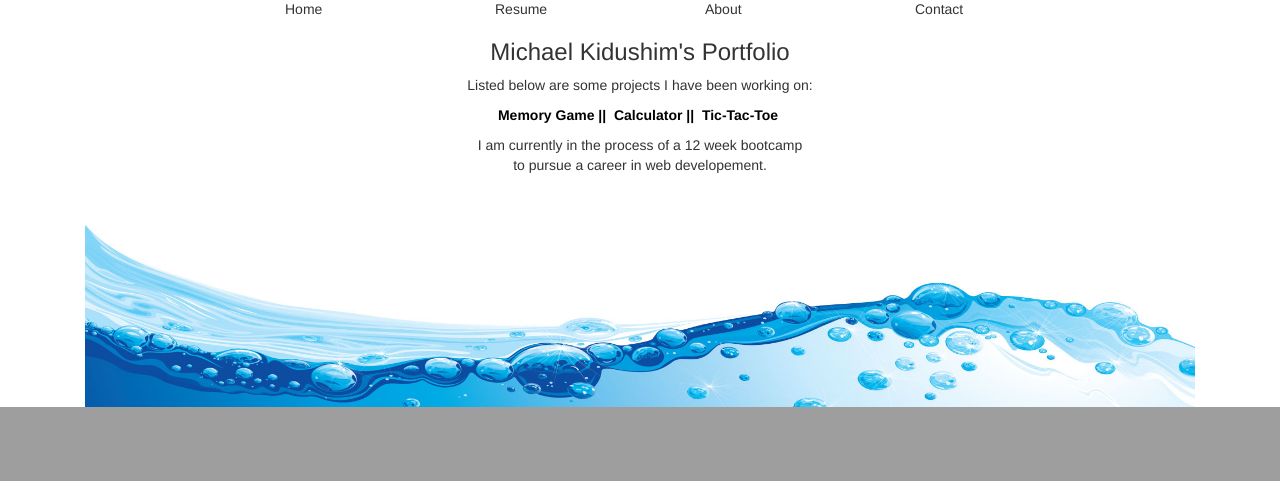
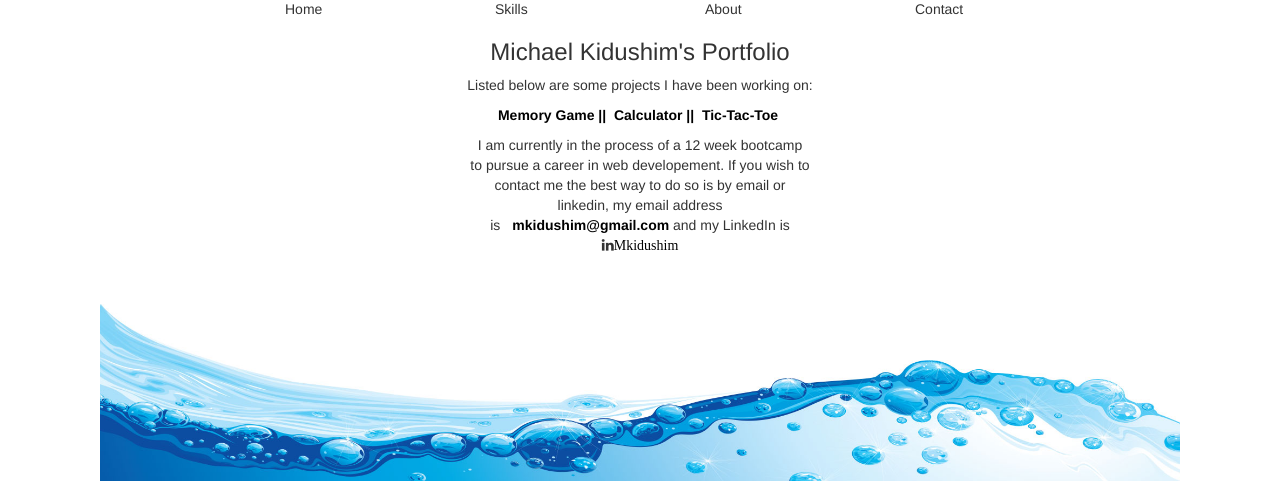
Before and after one commit to mkidushim/portfolio, a PHP site: page / in a window 1280 px wide. Shown: the part 834-1315 px from the top of the page. Before the commit the page ends 1241 px from the top, so only its background shows below. Run offline with PHP 8.4, Linux system fonts and the light colour scheme; some libraries are stand-ins or nearby versions.

Commit message:
Finished .1 .2

```diff
--- a/home.html
+++ b/home.html
@@ -15,5 +15,5 @@
             <a href="http://mkidushim.github.io/tic-tac-toe/"><img class="screen_shot tic-tac-toe" src="images/tic-tac-toe.png"></a>
         </li>
     </ol>
-    <p class="info4 col-xs-12 col-md-4 col-md-offset-4 text-center">I am currently in the process of a 12 week bootcamp to pursue a career in web developement.</p>
+    <p class="info4 col-xs-12 col-md-4 col-md-offset-4 text-center">I am currently in the process of a 12 week bootcamp to pursue a career in web developement.  If you wish to contact me the best way to do so is by email or linkedin, my email address is<span id="email"></span> and LinkedIn is <span class="fa fa-linkedin"></span><a href="https://www.linkedin.com/in/mkidushim">Mkidushim</a></p>
 </div>
--- a/index.html
+++ b/index.html
@@ -18,7 +18,7 @@
         <nav>
             <ul class="nav">
                 <li class="home col-xs-1 col-sm-2 col-sm-offset-2 col-md-2 col-lg-2 col-lg-offset-2">Home</li>
-                <li class="skills col-xs-2 col-sm-2 col-md-2 col-lg-2">Resume</li>
+                <li class="skills col-xs-2 col-sm-2 col-md-2 col-lg-2">Skills</li>
                 <li class="about col-xs-1 col-sm-2 col-md-2 col-lg-2">About</li>
                 <li class="contact col-xs-1 col-sm-2 col-md-2 col-lg-2">Contact</li>
             </ul>
@@ -42,11 +42,13 @@
                     <a href="http://mkidushim.github.io/tic-tac-toe/"><img class="screen_shot tic-tac-toe" src="images/tic-tac-toe.png"></a>
                 </li>
             </ol>
-            <p class="info4 col-xs-12 col-md-4 col-md-offset-4 text-center">I am currently in the process of a 12 week bootcamp to pursue a career in web developement.</p>
+           <p class="info4 col-xs-12 col-md-4 col-md-offset-4 text-center">I am currently in the process of a 12 week bootcamp to pursue a career in web developement.  If you wish to contact me the best way to do so is by email or linkedin, my email address is<span id="email"></span> and my LinkedIn is <span class="fa fa-linkedin"><a href="https://www.linkedin.com/in/mkidushim">Mkidushim</a></span></p>
         </div>
         <!-- Content Being replaced when button is clicked -->
     </div>
+    <div class="footer col-md-12">
     <img src="images/footer_water.jpg" class="col-xs-12 col-sm-12 col-lg-12 col-md-12">
+    </div>
     <!--<div class="footer_n col-xs-12 col-sm-12 col-md-12 col-lg-12 text-center">
         <div class="col-md-5 col-xs-7 col-xs-offset-2"><span class="glyphicon glyphicon-envelope"><span id="email"> Email</span></div>
         <div style="font-weight:bold" class="phone col-md-5 col-md-offset-2 col-xs-7 col-xs-offset-2"><i class="fa fa-linkedin"></i><a href="https://www.linkedin.com/in/mkidushim">Mkidushim</a></div>
--- a/portfolio.js
+++ b/portfolio.js
@@ -8,7 +8,7 @@ var memory_pressed = true;
 
 function email() {
     console.log(email_name + server_name)
-    $('#email').text('E-mail' + ':' + ' ' + (email_name + server_name));
+    $('#email').text(email_name + server_name);
 
 }
 
@@ -52,12 +52,14 @@ function Show() {
 
 $(document).ready(function() {
     $('body.container').on('click','.home', function() {
+
         console.log('Home btn works')
         $.ajax({
             url: 'home.html',
             dataType: 'html',
             cache: false,
             success: function(response) {
+                $('#email').text(email_name + server_name);
                 console.log('success:', response)
                 $('.main_content').html(response)
             }
@@ -70,6 +72,7 @@ $(document).ready(function() {
             dataType: 'html',
             cache: false,
             success: function(response) {
+                email();
                 console.log('success:', response)
                 $('.main_content').html(response)
             }
--- a/style.css
+++ b/style.css
@@ -35,12 +35,13 @@ left: 0px;
     padding-top: 5px;
     margin-top: 25px;
     height: 65px;
-    position: absolute;
-    bottom: 0px;
-    right: 0px;
+
 }
 
-
+.fa.fa-linkedin a{
+    text-decoration: none;
+    color: black;
+}
 /*div.col-xs-12 {
 
       height: 100px;
```
Also changed, not shown: skills.html (+11 -1 lines).
